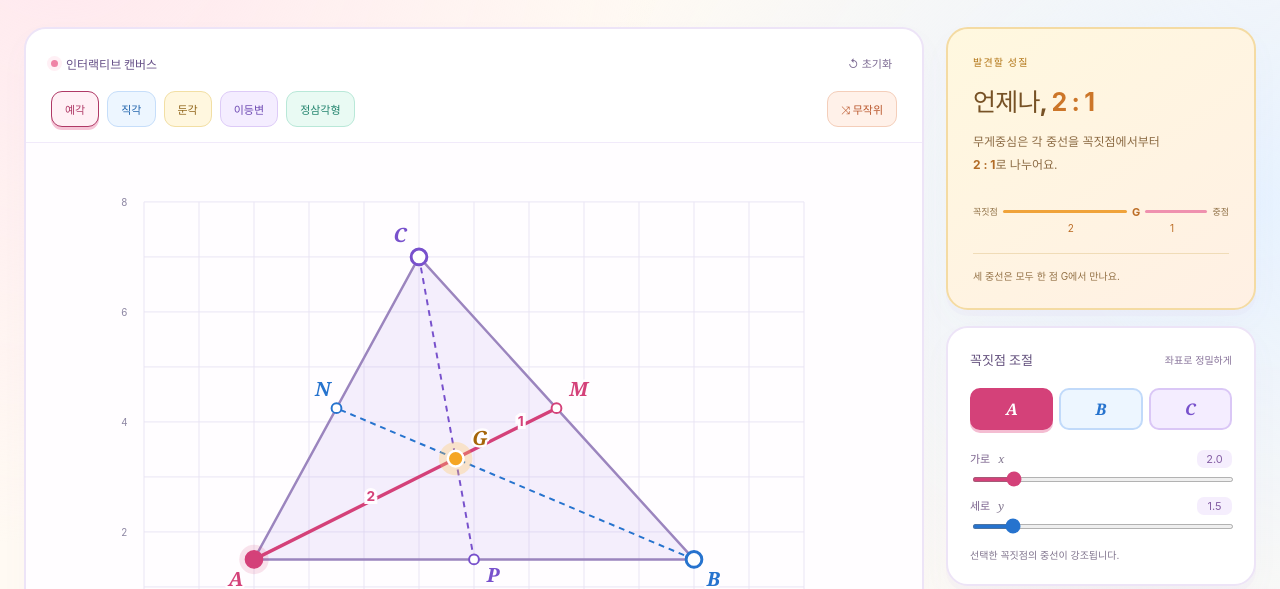
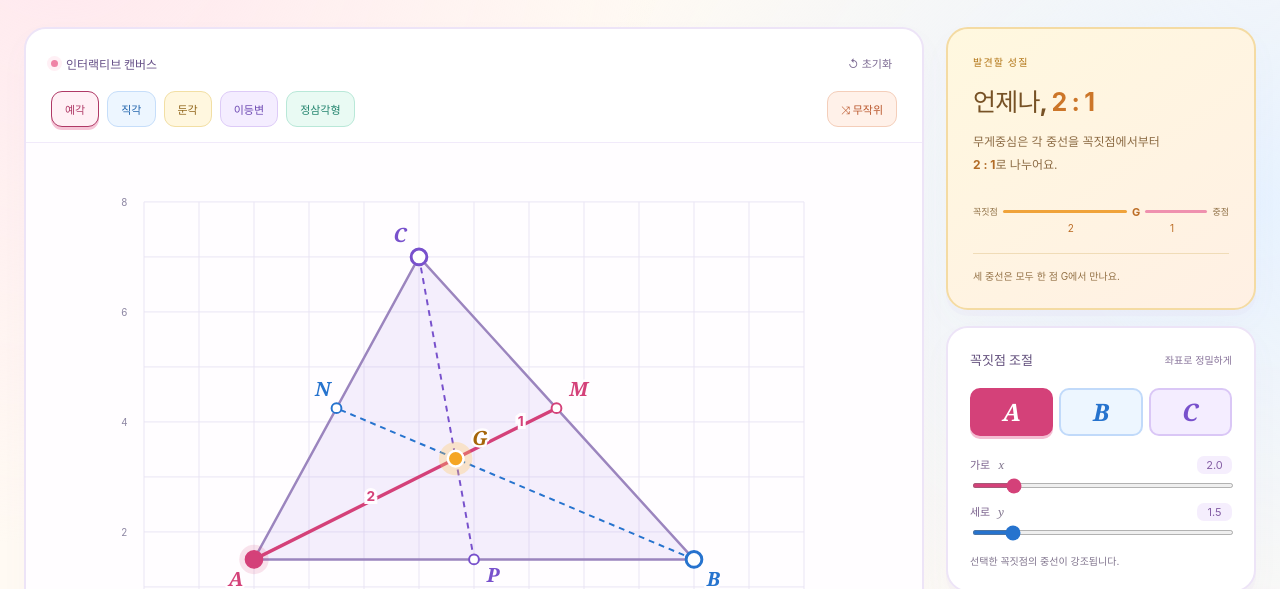
Before and after one commit to lumo952-beep/parallel, a website with bundled scripts: page index.html in a window 1280 px wide. Shown: the part 234-823 px from the top of the page. Built offline with nearby package versions, Linux system fonts and the light colour scheme.

Commit message:
Enlarge vertex selection button labels

```diff
--- a/style.css
+++ b/style.css
@@ -462,6 +462,8 @@ input[type=checkbox] {
   padding:8px;
   font-family:Georgia,serif;
   font-style:italic;
+  font-size:24px;
+  line-height:1.2;
 }
 .vertex-tabs button.active {
   color:var(--green);
```
